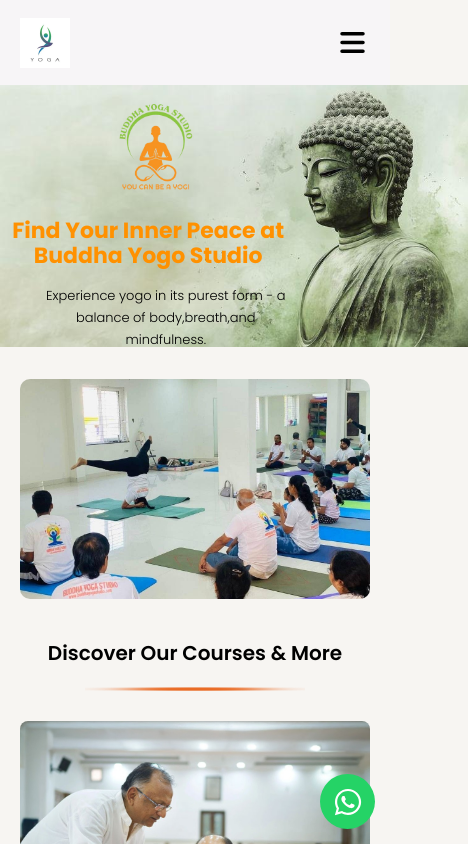
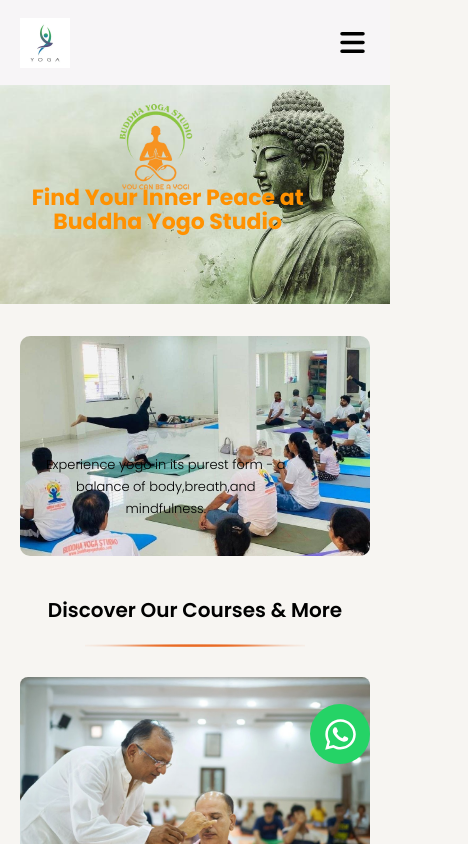
Before and after one commit to rajureddypatukuri-hue/buddha-yoga-studio, a React (Vite) app: page / in a window 390 px wide. Shown: the top 844 px of the page, 468 px wide, since content can reach past the window. Built offline with nearby package versions, Linux system fonts and the light colour scheme.

Commit message:
fix mobile layout

```diff
--- a/src/components/modules/home/hero/hero.css
+++ b/src/components/modules/home/hero/hero.css
@@ -73,12 +73,12 @@
 }
 @media(max-width :768px){
     .hero{
-        position: absolute;
+        position: relative;
 
 
     }
     .heroimg{
-        width: 120%;
+        width: 100%;
         height: auto;
         object-fit: cover;
     }
@@ -90,14 +90,14 @@
         margin-top:20px;
     }
     .headline{
-        top: 26%;
+        top: 22%;
         font-size: 22px;
-        width: 70%;
+        width: 80%;
         align-items: center;
 
     }
      .herosec p{
-         top: 32%;
+         top: 52%;
         font-size: 13px;
         width: 75%;
         text-align: center;
--- a/src/components/modules/home/whatsapp.css
+++ b/src/components/modules/home/whatsapp.css
@@ -125,11 +125,11 @@
 @media (max-width: 768px){
 
     .whatsapp-btn{
-        width: 55px;
-        height: 55px;
-        font-size: 30px;
-        right: 15px;
-        bottom: 15px;
+        position: fixed;
+        right: 20px;
+        bottom: 80px;
+        z-index: 99999;
+
     }
 
     .chat-box{
--- a/src/index.css
+++ b/src/index.css
@@ -8,6 +8,7 @@
 
 
 body {
+  width: 100%;
     overflow-x: hidden;
      margin: 0;
     padding: 0;
```
